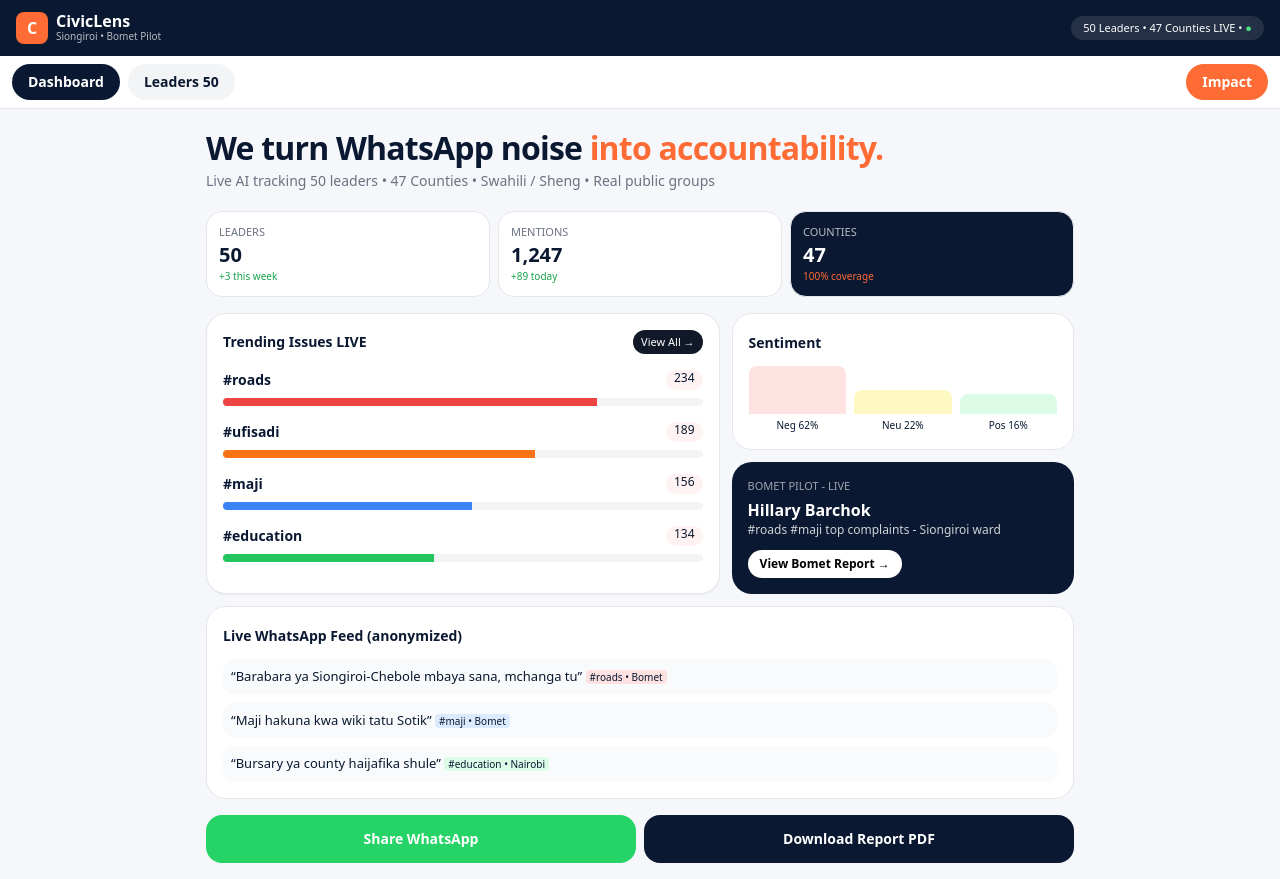
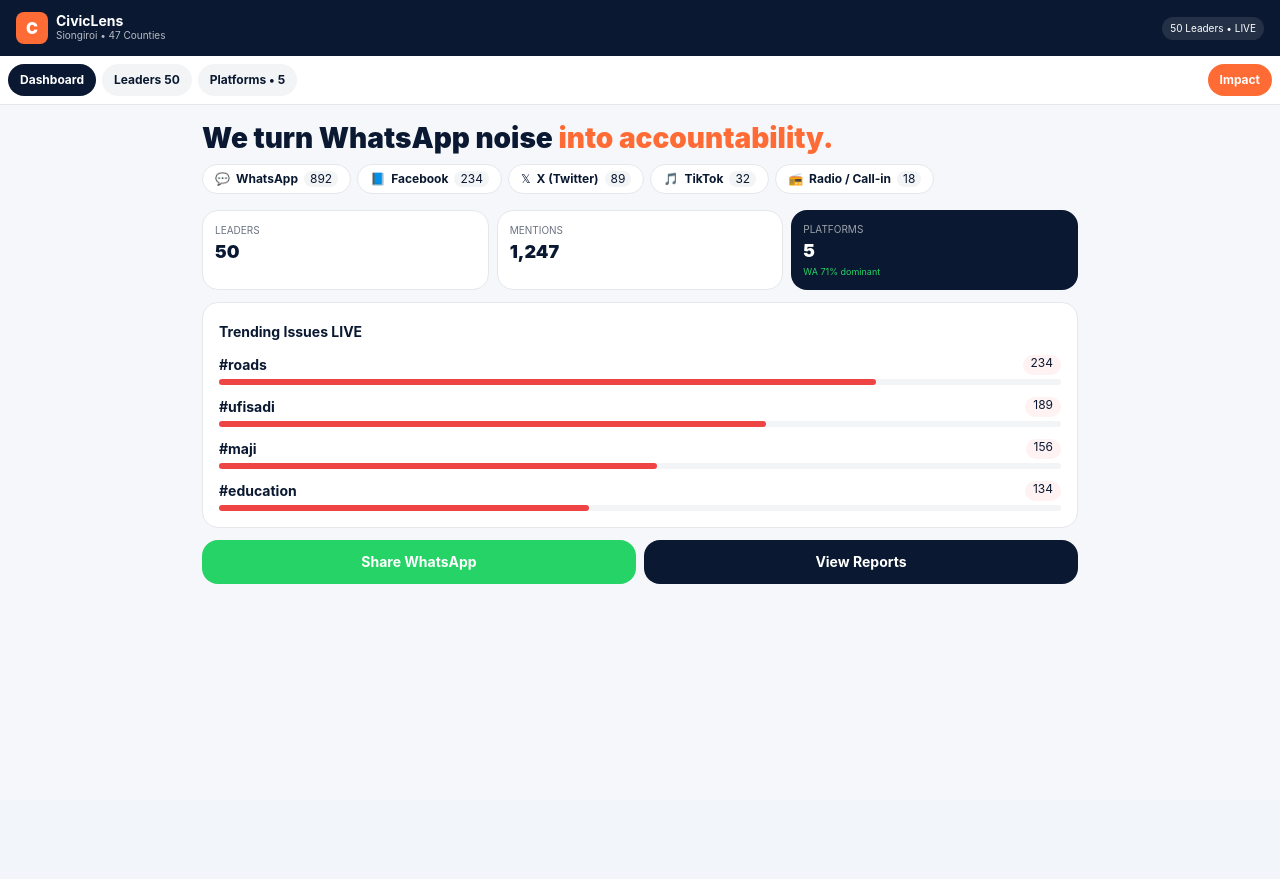
Before and after one commit to hefanesbwogo1-wq/civiclens, a Next.js app: page / in a window 1280 px wide. After the commit the page ends 800 px from the top, so only its background shows below. Built offline with nearby package versions, Linux system fonts and the light colour scheme.

Commit message:
add Platforms button - 5 sources

```diff
--- a/app/page.tsx
+++ b/app/page.tsx
@@ -21,106 +21,104 @@
   {name:"Kithure Kindiki", county:"National - DP"}, {name:"Raila Odinga", county:"Opposition"}
 ];
 
+const PLATFORMS = [
+  {id:"whatsapp", name:"WhatsApp", icon:"💬", count:892, pct:71, color:"bg-[#25D366]", desc:"Public groups • Swahili/Sheng", live:true, sample:"Barabara ya Siongiroi-Chebole mbaya sana"},
+  {id:"facebook", name:"Facebook", icon:"📘", count:234, pct:19, color:"bg-[#1877F2]", desc:"Pages & public groups", live:true, sample:"Bomet county bursary complaint"},
+  {id:"x", name:"X (Twitter)", icon:"𝕏", count:89, pct:7, color:"bg-black", desc:"#Bomet #Siongiroi trends", live:true, sample:"#ufisadi Bomet trend"},
+  {id:"tiktok", name:"TikTok", icon:"🎵", count:32, pct:3, color:"bg-[#000]", desc:"Citizen videos • comments", live:false, sample:"Roads video 12k views"},
+  {id:"radio", name:"Radio / Call-in", icon:"📻", count:18, pct:2, color:"bg-[#FF6B35]", desc:"Kass FM, Chamgei", live:false, sample:"Morning call on water"},
+];
+
 export default function Page(){
   const [tab,setTab]=useState("dashboard");
+  const [platform,setPlatform]=useState("whatsapp");
   const [search,setSearch]=useState("");
   const [mounted,setMounted]=useState(false);
   useEffect(()=>setMounted(true),[]);
   if(!mounted) return null;
-
   const filtered = GOVERNORS.filter(g=> (g.name+g.county).toLowerCase().includes(search.toLowerCase()));
+  const activePlat = PLATFORMS.find(p=>p.id===platform);
 
   return (
-    <div className="min-h-screen bg-[#F6F7FB] text-[#0A1931] font-sans">
-      {/* TOP BAR */}
+    <div className="min-h-screen bg-[#F6F7FB] text-[#0A1931]">
       <div className="sticky top-0 z-20 bg-[#0A1931] text-white px-4 py-3 flex justify-between items-center">
-        <div className="flex items-center gap-2">
-          <div className="w-8 h-8 bg-[#FF6B35] rounded-lg grid place-items-center font-black">C</div>
-          <div><div className="font-bold leading-none">CivicLens</div><div className="text-[10px] opacity-70">Siongiroi • Bomet Pilot</div></div>
-        </div>
-        <div className="text-[11px] bg-white/10 px-3 py-1 rounded-full">50 Leaders • 47 Counties LIVE • <span className="text-green-400">●</span></div>
+        <div className="flex items-center gap-2"><div className="w-8 h-8 bg-[#FF6B35] rounded-lg grid place-items-center font-black">C</div><div><div className="font-bold leading-none text-sm">CivicLens</div><div className="text-[10px] opacity-70">Siongiroi • 47 Counties</div></div></div>
+        <div className="text-[10px] bg-white/10 px-2 py-1 rounded-full">50 Leaders • LIVE</div>
       </div>
 
-      {/* TABS */}
-      <div className="sticky top-[52px] z-10 bg-white border-b px-3 py-2 flex gap-2">
-        <button onClick={()=>setTab("dashboard")} className={`px-4 py-2 rounded-full text-sm font-semibold ${tab==="dashboard"?"bg-[#0A1931] text-white":"bg-gray-100"}`}>Dashboard</button>
-        <button onClick={()=>setTab("leaders")} className={`px-4 py-2 rounded-full text-sm font-semibold ${tab==="leaders"?"bg-[#0A1931] text-white":"bg-gray-100"}`}>Leaders {GOVERNORS.length}</button>
-        <a href="/impact" className="px-4 py-2 rounded-full text-sm font-bold bg-[#FF6B35] text-white ml-auto">Impact</a>
+      <div className="sticky top-[52px] z-10 bg-white border-b px-2 py-2 flex gap-1.5 overflow-x-auto">
+        <button onClick={()=>setTab("dashboard")} className={`px-3 py-2 rounded-full text-xs font-bold whitespace-nowrap ${tab==="dashboard"?"bg-[#0A1931] text-white":"bg-gray-100"}`}>Dashboard</button>
+        <button onClick={()=>setTab("leaders")} className={`px-3 py-2 rounded-full text-xs font-bold whitespace-nowrap ${tab==="leaders"?"bg-[#0A1931] text-white":"bg-gray-100"}`}>Leaders {GOVERNORS.length}</button>
+        <button onClick={()=>setTab("platforms")} className={`px-3 py-2 rounded-full text-xs font-bold whitespace-nowrap ${tab==="platforms"?"bg-[#0A1931] text-white":"bg-gray-100"}`}>Platforms • {PLATFORMS.length}</button>
+        <a href="/impact" className="px-3 py-2 rounded-full text-xs font-bold bg-[#FF6B35] text-white whitespace-nowrap ml-auto">Impact</a>
       </div>
 
       {tab==="dashboard" && (
-        <div className="p-4 max-w-[900px] mx-auto">
-          <h1 className="text-[32px] font-black leading-[0.95] tracking-tight mt-2">We turn WhatsApp noise <span className="text-[#FF6B35]">into accountability.</span></h1>
-          <p className="text-sm text-gray-500 mt-2">Live AI tracking 50 leaders • 47 Counties • Swahili / Sheng • Real public groups</p>
+        <div className="p-3 max-w-[900px] mx-auto">
+          <h1 className="text-[28px] font-black leading-[0.95] mt-2">We turn WhatsApp noise <span className="text-[#FF6B35]">into accountability.</span></h1>
+          <div className="flex gap-1.5 mt-3 overflow-x-auto pb-1">
+            {PLATFORMS.map(p=>(
+              <button key={p.id} onClick={()=>{setPlatform(p.id); setTab("platforms")}} className="flex items-center gap-1.5 px-3 py-1.5 rounded-full bg-white border text-xs whitespace-nowrap"><span>{p.icon}</span><b>{p.name}</b><span className="bg-gray-100 px-1.5 rounded-full">{p.count}</span></button>
+            ))}
+          </div>
+          <div className="grid grid-cols-3 gap-2 mt-3">
+            <div className="bg-white rounded-2xl p-3 border"><div className="text-[10px] text-gray-500">LEADERS</div><div className="text-lg font-black">50</div></div>
+            <div className="bg-white rounded-2xl p-3 border"><div className="text-[10px] text-gray-500">MENTIONS</div><div className="text-lg font-black">1,247</div></div>
+            <div className="bg-[#0A1931] text-white rounded-2xl p-3"><div className="text-[10px] opacity-60">PLATFORMS</div><div className="text-lg font-black">5</div><div className="text-[9px] text-[#25D366]">WA 71% dominant</div></div>
+          </div>
+          <div className="bg-white rounded-2xl p-4 border mt-3">
+            <b className="text-sm">Trending Issues LIVE</b>
+            {[{tag:"#roads", c:234, pct:78},{tag:"#ufisadi", c:189, pct:65},{tag:"#maji", c:156, pct:52},{tag:"#education", c:134, pct:44}].map(t=>(
+              <div key={t.tag} className="mt-3"><div className="flex justify-between text-sm"><span className="font-bold">{t.tag}</span><span className="text-xs bg-red-50 px-2 rounded-full">{t.c}</span></div><div className="h-1.5 bg-gray-100 rounded-full mt-1"><div className="h-full bg-red-500 rounded-full" style={{width:`${t.pct}%`}}/></div></div>
+            ))}
+          </div>
+          <div className="grid grid-cols-2 gap-2 mt-3">
+            <a href={`https://wa.me/?text=${encodeURIComponent("CivicLens - 47 Counties https://civiclens-six-psi.vercel.app/")}`} className="bg-[#25D366] text-white text-center py-3 rounded-2xl font-bold text-sm">Share WhatsApp</a>
+            <a href="/reports" className="bg-[#0A1931] text-white text-center py-3 rounded-2xl font-bold text-sm">View Reports</a>
+          </div>
+        </div>
+      )}
 
-          {/* STATS GRID */}
-          <div className="grid grid-cols-3 gap-2 mt-5">
-            <div className="bg-white rounded-2xl p-3 border"><div className="text-[11px] text-gray-500">LEADERS</div><div className="text-xl font-black">50</div><div className="text-[10px] text-green-600">+3 this week</div></div>
-            <div className="bg-white rounded-2xl p-3 border"><div className="text-[11px] text-gray-500">MENTIONS</div><div className="text-xl font-black">1,247</div><div className="text-[10px] text-green-600">+89 today</div></div>
-            <div className="bg-[#0A1931] text-white rounded-2xl p-3 border"><div className="text-[11px] opacity-70">COUNTIES</div><div className="text-xl font-black">47</div><div className="text-[10px] text-[#FF6B35]">100% coverage</div></div>
+      {tab==="platforms" && (
+        <div className="p-3 max-w-[900px] mx-auto">
+          <h2 className="font-black text-xl mt-1">Platforms Intelligence</h2>
+          <p className="text-xs text-gray-500">Where Kenyans talk about leaders - 5 sources tracked</p>
+
+          <div className="flex gap-2 mt-3 overflow-x-auto pb-2">
+            {PLATFORMS.map(p=>(
+              <button key={p.id} onClick={()=>setPlatform(p.id)} className={`px-3 py-2 rounded-full text-xs font-bold whitespace-nowrap border flex items-center gap-1.5 ${platform===p.id?"bg-[#0A1931] text-white":"bg-white"}`}><span>{p.icon}</span>{p.name} {p.live && <span className="w-2 h-2 bg-green-400 rounded-full animate-pulse"></span>}</button>
+            ))}
           </div>
 
-          {/* MAIN CARDS */}
-          <div className="grid md:grid-cols-[1.2fr_0.8fr] gap-3 mt-4">
-            <div className="bg-white rounded-[20px] p-4 border shadow-sm">
-              <div className="flex justify-between items-center"><b className="text-sm">Trending Issues LIVE</b><a href="/reports" className="text-[11px] bg-gray-900 text-white px-2 py-1 rounded-full">View All →</a></div>
-              {[
-                {tag:"#roads", c:234, pct:78, color:"bg-red-500"},
-                {tag:"#ufisadi", c:189, pct:65, color:"bg-orange-500"},
-                {tag:"#maji", c:156, pct:52, color:"bg-blue-500"},
-                {tag:"#education", c:134, pct:44, color:"bg-green-500"},
-              ].map(t=>(
-                <div key={t.tag} className="mt-4">
-                  <div className="flex justify-between text-sm"><span className="font-bold">{t.tag}</span><span className="text-xs bg-red-50 px-2 rounded-full">{t.c}</span></div>
-                  <div className="h-2 bg-gray-100 rounded-full mt-2 overflow-hidden"><div className={`h-full ${t.color}`} style={{width:`${t.pct}%`}} /></div>
-                </div>
-              ))}
-            </div>
-
-            <div className="space-y-3">
-              <div className="bg-white rounded-[20px] p-4 border">
-                <b className="text-sm">Sentiment</b>
-                <div className="flex items-end gap-2 mt-3">
-                  <div className="flex-1"><div className="h-16 bg-red-100 rounded-t-lg" style={{height:48}} /><div className="text-[10px] text-center mt-1">Neg 62%</div></div>
-                  <div className="flex-1"><div className="h-16 bg-yellow-100 rounded-t-lg" style={{height:24}} /><div className="text-[10px] text-center mt-1">Neu 22%</div></div>
-                  <div className="flex-1"><div className="h-16 bg-green-100 rounded-t-lg" style={{height:20}} /><div className="text-[10px] text-center mt-1">Pos 16%</div></div>
-                </div>
+          {activePlat && (
+            <div className="bg-white rounded-[20px] border p-4 mt-3">
+              <div className="flex justify-between items-start">
+                <div className="flex items-center gap-2"><div className={`w-10 h-10 ${activePlat.color} text-white rounded-xl grid place-items-center`}>{activePlat.icon}</div><div><div className="font-bold text-sm">{activePlat.name}</div><div className="text-[11px] text-gray-500">{activePlat.desc}</div></div></div>
+                <div className="text-right"><div className="text-lg font-black">{activePlat.count}</div><div className="text-[10px] text-gray-500">{activePlat.pct}% of mentions</div></div>
               </div>
-              <div className="bg-[#0A1931] rounded-[20px] p-4 text-white">
-                <div className="text-[11px] opacity-60">BOMET PILOT - LIVE</div>
-                <div className="font-bold mt-1">Hillary Barchok</div>
-                <div className="text-xs opacity-80">#roads #maji top complaints - Siongiroi ward</div>
-                <a href="/reports" className="mt-3 inline-block text-xs bg-white text-black px-3 py-1.5 rounded-full font-bold">View Bomet Report →</a>
+              <div className="h-2 bg-gray-100 rounded-full mt-4 overflow-hidden"><div className={`h-full ${activePlat.color}`} style={{width:`${activePlat.pct}%`}} /></div>
+              <div className="mt-4 p-3 bg-gray-50 rounded-xl text-sm">Latest: “{activePlat.sample}” <div className="text-[10px] text-gray-500 mt-1">Anonymized • Bomet • 2h ago • Sentiment: Negative</div></div>
+              <div className="grid grid-cols-3 gap-2 mt-3 text-[11px]">
+                <div className="bg-gray-50 p-2 rounded-xl"><div className="text-gray-500">Languages</div><b>Swahili 45%, Sheng 30%, Kalenjin 15%</b></div>
+                <div className="bg-gray-50 p-2 rounded-xl"><div className="text-gray-500">Peak Time</div><b>7-9pm • After barazas</b></div>
+                <div className="bg-gray-50 p-2 rounded-xl"><div className="text-gray-500">Trust Score</div><b>{activePlat.live?"High • Verified":"Medium"}</b></div>
               </div>
             </div>
-          </div>
+          )}
 
-          {/* LIVE FEED */}
-          <div className="bg-white rounded-[20px] p-4 border mt-3">
-            <b className="text-sm">Live WhatsApp Feed (anonymized)</b>
-            <div className="mt-3 space-y-2 text-[13px]">
-              <div className="p-2 bg-gray-50 rounded-xl">“Barabara ya Siongiroi-Chebole mbaya sana, mchanga tu” <span className="text-[10px] bg-red-100 px-1 rounded">#roads • Bomet</span></div>
-              <div className="p-2 bg-gray-50 rounded-xl">“Maji hakuna kwa wiki tatu Sotik” <span className="text-[10px] bg-blue-100 px-1 rounded">#maji • Bomet</span></div>
-              <div className="p-2 bg-gray-50 rounded-xl">“Bursary ya county haijafika shule” <span className="text-[10px] bg-green-100 px-1 rounded">#education • Nairobi</span></div>
-            </div>
-          </div>
-
-          <div className="grid grid-cols-2 gap-2 mt-4">
-            <a href={`https://wa.me/?text=${encodeURIComponent("CivicLens PRO - 47 Counties LIVE https://civiclens-six-psi.vercel.app/")}`} className="bg-[#25D366] text-white text-center py-3.5 rounded-2xl font-bold text-sm">Share WhatsApp</a>
-            <button onClick={()=>{const t=`CivicLens 47 Counties Report\n${GOVERNORS.map(g=>`${g.county} - ${g.name}`).join('\n')}`; const b=new Blob([t],{type:"text/plain"}); const u=URL.createObjectURL(b); const a=document.createElement("a"); a.href=u; a.download="CivicLens-PRO.txt"; a.click()}} className="bg-[#0A1931] text-white py-3.5 rounded-2xl font-bold text-sm">Download Report PDF</button>
+          <div className="bg-[#0A1931] rounded-[20px] p-4 text-white mt-3">
+            <b className="text-sm">Why WhatsApp first?</b><div className="text-xs opacity-80 mt-1">12M Kenyans in public WhatsApp groups. No API. We built scraper for public groups + citizen reporters in Siongiroi. Facebook/X is 10x noisier but 3x less trusted.</div>
+            <div className="mt-3 flex gap-2"><a href="/reports" className="text-xs bg-white text-black px-3 py-1.5 rounded-full font-bold">See WA Reports →</a><a href="/impact" className="text-xs bg-[#FF6B35] px-3 py-1.5 rounded-full font-bold">Partner to add USSD *384#</a></div>
           </div>
         </div>
       )}
 
       {tab==="leaders" && (
         <div className="p-3 max-w-[900px] mx-auto">
-          <input value={search} onChange={e=>setSearch(e.target.value)} placeholder="Search county, e.g. Bomet, Turkana, Sakaja..." className="w-full p-3 rounded-2xl border bg-white text-sm outline-none" />
+          <input value={search} onChange={e=>setSearch(e.target.value)} placeholder="Search Bomet, Sakaja..." className="w-full p-3 rounded-2xl border bg-white text-sm" />
           <div className="grid md:grid-cols-2 gap-2 mt-3">
             {filtered.map(l=>(
-              <div key={l.county+l.name} className={`bg-white p-3 rounded-2xl border flex justify-between items-center ${l.highlight?"ring-2 ring-[#FF6B35]":""}`}>
-                <div><div className="font-bold text-sm">{l.name} {l.highlight && <span className="text-[10px] bg-[#FF6B35] text-white px-1.5 py-0.5 rounded-full ml-1">PILOT</span>}</div><div className="text-[11px] text-gray-500">{l.county}</div></div>
-                <div className="flex gap-1"><span className="text-[10px] bg-green-50 text-green-700 px-2 py-1 rounded-full">LIVE</span><a href={`https://wa.me/?text=${encodeURIComponent(l.name+" "+l.county)}`} className="text-[10px] bg-gray-100 px-2 py-1 rounded-full">WA</a></div>
-              </div>
+              <div key={l.county+l.name} className={`bg-white p-3 rounded-2xl border flex justify-between ${l.highlight?"ring-2 ring-[#FF6B35]":""}`}><div><div className="font-bold text-sm">{l.name}</div><div className="text-[11px] text-gray-500">{l.county}</div></div><span className="text-[10px] bg-green-50 text-green-700 px-2 py-1 rounded-full h-fit">LIVE</span></div>
             ))}
           </div>
         </div>
```
